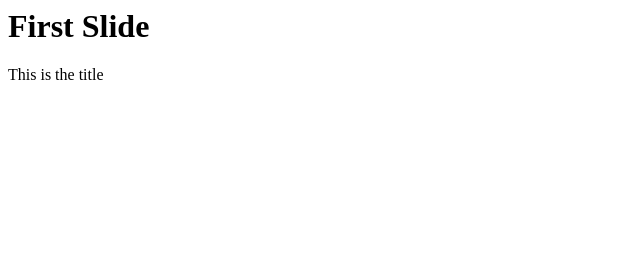
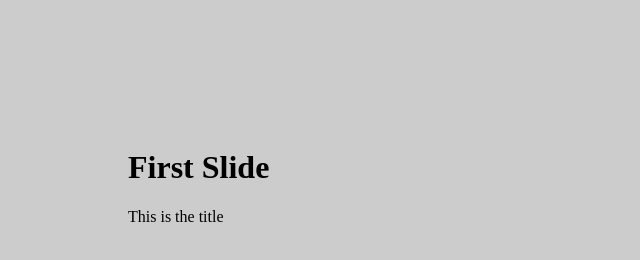
Before and after one commit to aero31aero/simple-show, a website: page test.html in a window 1280 px wide. Shown: the whole page, without its empty margins (0-640 px from the left). Drawn offline with Linux system fonts and the light colour scheme.

Commit message:
Before adding github css.

```diff
--- a/test.html
+++ b/test.html
@@ -4,6 +4,25 @@
 	<style>
 		.slide{
 			display:none;
+		}
+		#content{
+			width:80%;
+			height: 80%;
+			top:0;
+			left:0;
+			bottom: 0;
+			right: 0;
+			padding: 10%;
+			margin: 0;
+			margin-bottom: 0;
+		}
+		body{
+			overflow: hidden;
+			margin: 0;
+			padding: 0;
+			width: 100%;
+			height: 100%;
+			background: #ccc;
 		}
 	</style>
 </head>
```
Also changed, not shown: src/sample.html (+20 -1 lines).
